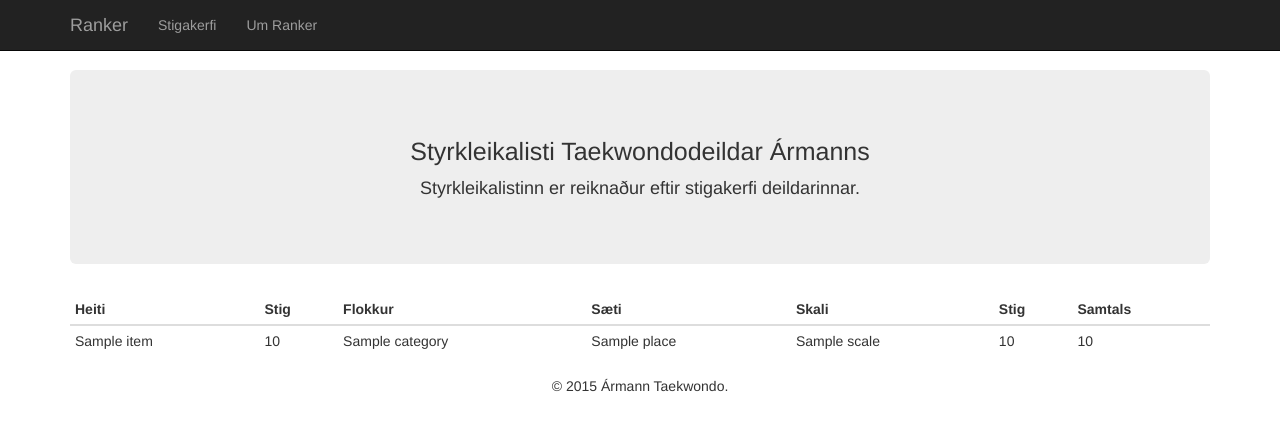
After one commit to busla/ranker, a Django app: template app/templates/app/score_system.html in a window 1280 px wide. The commit adds this page. Shown: the top 435 px of the page. Run offline with Django 3.2, Linux system fonts and the light colour scheme; the template is opened without the code that fills it: most values are stand-ins (such as "Sample title", 1, 10 or a date in 2020); some libraries are stand-ins or nearby versions.

Commit message:
display the score system on different page

```diff
--- a/app/admin.py
+++ b/app/admin.py
@@ -12,6 +12,8 @@ class ResultsInline(admin.TabularInline):
     model = Results
 
 class TournamentAdmin(admin.ModelAdmin):
+    list_display = ('title', 'date', 'rank_system')
+
     inlines = [
         ResultsInline
     ]
--- /dev/null
+++ b/app/static/js/load_ranking.js
@@ -0,0 +1 @@
+window.onload = getScore('/ranking/');
--- a/app/templates/app/base.html
+++ b/app/templates/app/base.html
@@ -1,3 +1,4 @@
+{% load staticfiles %}
 <!DOCTYPE html>
 <html lang="en">
   <head>
@@ -18,10 +19,14 @@
       <script src="https://oss.maxcdn.com/respond/1.4.2/respond.min.js"></script>
     <![endif]-->
     <style>
-      .container {
+    body {
+      padding-top: 70px;
+      padding-bottom: 30px;
+    }
+      #main .container {
         margin-top: 20px;
       };
-      .nav {
+      #main .nav {
         margin-top: 20px;
         margin-bottom: 20px;
       };
@@ -45,170 +50,51 @@
     </style>
   </head>
   <body>
+  <nav class="navbar navbar-inverse navbar-fixed-top">
     <div class="container">
+      <div class="navbar-header">
+        <button type="button" class="navbar-toggle collapsed" data-toggle="collapse" data-target="#navbar" aria-expanded="false" aria-controls="navbar">
+          <span class="sr-only">Toggle navigation</span>
+          <span class="icon-bar"></span>
+          <span class="icon-bar"></span>
+          <span class="icon-bar"></span>
+        </button>
+        <a class="navbar-brand" href="/">Ranker</a>
+      </div>
+      <div id="navbar" class="collapse navbar-collapse">
+        <ul class="nav navbar-nav">
+          <li><a href="/score-system/">Stigakerfi</a></li>
+          <li><a href="#">Um Ranker</a></li>
+        </ul>
+      </div><!--/.nav-collapse -->
+    </div>
+  </nav>
+  <div id="main" class="container">
   <div class="jumbotron text-center">
     <h1>Styrkleikalisti Taekwondodeildar Ármanns</h1>
     <p class="lead">Styrkleikalistinn er reiknaður eftir stigakerfi deildarinnar.</p>
   </div>
-      <div class="row marketing">
-        <div class="col-xs-12 col-md-6 col-md-offset-3">
-          <ul class="nav nav-pills nav-justified">
-            <li role="presentation" class="active"><a id="total" href="/ranking/">Heildarstig</a></li>
-            <li role="presentation"><a id="sparring" href="/ranking/category/1/">Sparring</a></li>
-            <li role="presentation"><a id="poomsae" href="/ranking/category/2/">Púmse</a></li>
-          </ul>
-        </div>
-      </div>
-      <div class="row marketing">
-        <div class="col-xs-12 col-md-6 col-md-offset-3">
+  {% block main %}
 
-          <table id="ranking" class="table table-condensed table-striped">
-            <thead>
-              <tr>
-                <th>#</th>
-                <th>Iðkandi</th>
-                <th>Heildarstig</th>
-              </tr>
-            </thead>
-            <tbody>
-            </tbody>
-          </table>
+    {% block score-system %}
+    {% endblock score-system %}
 
-        </div>
-
-      </div>
+    {% block ranking %}
+    {% endblock ranking %}
+  {% endblock main %}
+  </div> <!-- /container -->
 
   <footer class="footer text-center">
     <p>&copy; 2015 Ármann Taekwondo.</p>
   </footer>
 
-    </div> <!-- /container -->
-
-
-    <div id="myModal" class="modal fade bs-example-modal-lg" tabindex="-1" role="dialog" aria-labelledby="mySmallModalLabel">
-      <div class="modal-dialog modal-lg">
-        <div class="modal-content">
-          <div class="modal-header">
-            <button type="button" class="close" data-dismiss="modal" aria-label="Close"><span aria-hidden="true">&times;</span></button>
-            <h4 class="modal-title"></h4>
-          </div>
-          <div class="modal-body">
-
-            <table id="profile" class="table table-condensed table-striped">
-              <thead>
-                <tr>
-                  <th>Dags</th>
-                  <th>Mót</th>
-                  <th>Keppnisgrein</th>
-                  <th>Sæti</th>
-                  <th>Stig</th>
-                </tr>
-              </thead>
-              <tbody>
-              </tbody>
-            </table>
-          </div>
-        </div>
-      </div>
-    </div>
 
     <!-- jQuery (necessary for Bootstrap's JavaScript plugins) -->
     <script src="https://ajax.googleapis.com/ajax/libs/jquery/1.11.3/jquery.min.js"></script>
     <!-- Include all compiled plugins (below), or include individual files as needed -->
     <script src="https://maxcdn.bootstrapcdn.com/bootstrap/3.3.6/js/bootstrap.min.js" integrity="sha512-K1qjQ+NcF2TYO/eI3M6v8EiNYZfA95pQumfvcVrTHtwQVDG+aHRqLi/ETn2uB+1JqwYqVG3LIvdm9lj6imS/pQ==" crossorigin="anonymous"></script>
-    <script>
-
-    function getScore (url) {
-      $('#ranking > tbody').empty();
-      $.ajax({
-          url: url,
-          type: 'GET',
-          success: function(data){
-            data.sort(orderPoints);
-
-            $.each( data, function( key, value ) {
-              $('#ranking > tbody').append(
-                '<tr>' +
-                  '<td id="rank">' + (key+1) + '</td>' +
-                  '<td id="name"><a href="/ranking/athlete/'+value.id+'/">' + value.name + '</a>' + '</td>' +
-                  '<td id="points">'+value.points + '</td>' +
-                '</tr>');
-
-            });
-          },
-          error: function(data) {
-              console.log(data); //or whatever
-          }
-      });
-    };
-
-    function getAthlete (url) {
-      $('#profile > tbody').empty();
-      $.ajax({
-          url: url,
-          type: 'GET',
-          success: function(data){
-            console.log(data)
-            $('.modal-title').text(data[0].record[0].name);
-            $.each( data, function(i, record) {
-              $.each( record, function(x, item) {
-                $.each(item, function(key, value) {
-                  $('#profile > tbody').append(
-                    '<tr>' +
-                      '<td>' + value.date + '</td>' +
-                      '<td>' + value.tournament + '</td>' +
-                      '<td>' + value.category + '</td>' +
-                      '<td>'+ value.place + '</td>' +
-                      '<td>'+ value.points + '</td>' +
-                    '</tr>');
-
-                });
-              });
-            });
-
-            $('#myModal').modal();
-          },
-          error: function(data) {
-              console.log(data); //or whatever
-          }
-      });
-    };
-
-    function orderPoints(a,b) {
-      return parseInt(b.points, 10) - parseInt(a.points, 10);
-    };
-
-    $(document).on('click','#name > a',function(e){
-
-      e.preventDefault();
-      getAthlete($(e.target).attr("href"));
-      return false;
-    });
-
-    $("#total").click(function(event) {
-      event.preventDefault();
-      $('li').removeClass('active');
-      $("#total").parent().addClass('active');
-      console.log($("#total").attr('href'));
-      getScore($("#total").attr('href'));
-    });
-
-    $("#sparring").click(function(event) {
-      event.preventDefault();
-      $('li').removeClass('active');
-      $("#sparring").parent().addClass('active');
-      getScore($("#sparring").attr('href'));
-    });
-
-    $("#poomsae").click(function(event) {
-      event.preventDefault();
-      $('li').removeClass('active');
-      $("#poomsae").parent().addClass('active');
-      getScore($("#poomsae").attr('href'));
-    });
-
-    window.onload = getScore('/ranking/');
-
-    </script>
+    {% if index %}
+      <script src="{% static 'js/ranking.js' %}"></script>
+    {% endif %}
   </body>
 </html>
--- /dev/null
+++ b/app/templates/app/score_system.html
@@ -0,0 +1,38 @@
+{% extends 'app/base.html' %}
+{% load staticfiles %}
+{% block score-system %}
+  <div class="row marketing">
+    <div class="col-xs-12">
+      <div class="table-responsive">
+        <table class="table table-condensed">
+          <thead>
+            <tr>
+              <th>Heiti</th>
+              <th>Stig</th>
+              <th>Flokkur</th>
+              <th>Sæti</th>
+              <th>Skali</th>
+              <th>Stig</th>
+              <th>Samtals</th>
+            </tr>
+          </thead>
+          <tbody>
+          {% for item in data %}
+            <tr>
+              <td>{{item.title}}</td>
+              <td>{{item.score}}</td>
+              <td>{{item.category}}</td>
+              <td>{{item.place}}</td>
+              <td>{{item.scale}}</td>
+              <td>{{item.points}}</td>
+              <td>{{item.total}}</td>
+            <tr>
+          {% endfor %}
+          </tbody>
+        </table>
+      </div>
+    </div>
+
+  </div>
+{% endblock score-system %}
+{% block ranking %}{% endblock ranking %}
--- a/ranking/urls.py
+++ b/ranking/urls.py
@@ -22,5 +22,7 @@ urlpatterns = [
     url(r'^ranking/category/(\d+)/$', views.category),
     url(r'^ranking/athlete/(\d+)/$', views.athlete),
     url(r'^ranking/$', views.score),
+    #url(r'^debug/$', views.debug),
+    url(r'^score-system/$', views.score_system),
     url(r'^', views.home),
 ]
--- a/requirements.txt
+++ b/requirements.txt
@@ -3,8 +3,10 @@ Pillow==3.0.0
 dj-database-url==0.3.0
 dj-static==0.0.6
 django-autoslug==1.9.3
+django-debug-toolbar==1.4
 django-taggit==0.17.5
 gunicorn==19.4.1
 psycopg2==2.6.1
+sqlparse==0.1.18
 static3==0.6.1
 wheel==0.26.0
```
Also changed, not shown: app/models.py (+11 -0 lines), app/static/js/ranking.js (added, +95 -0 lines), app/templates/app/ranking.html (added, +57 -0 lines), app/templates/app/ranking.js (added, +89 -0 lines), app/views.py (+42 -7 lines), ranking/settings.py (+8 -0 lines). Lines whose indentation alone changed are shown as unchanged.
